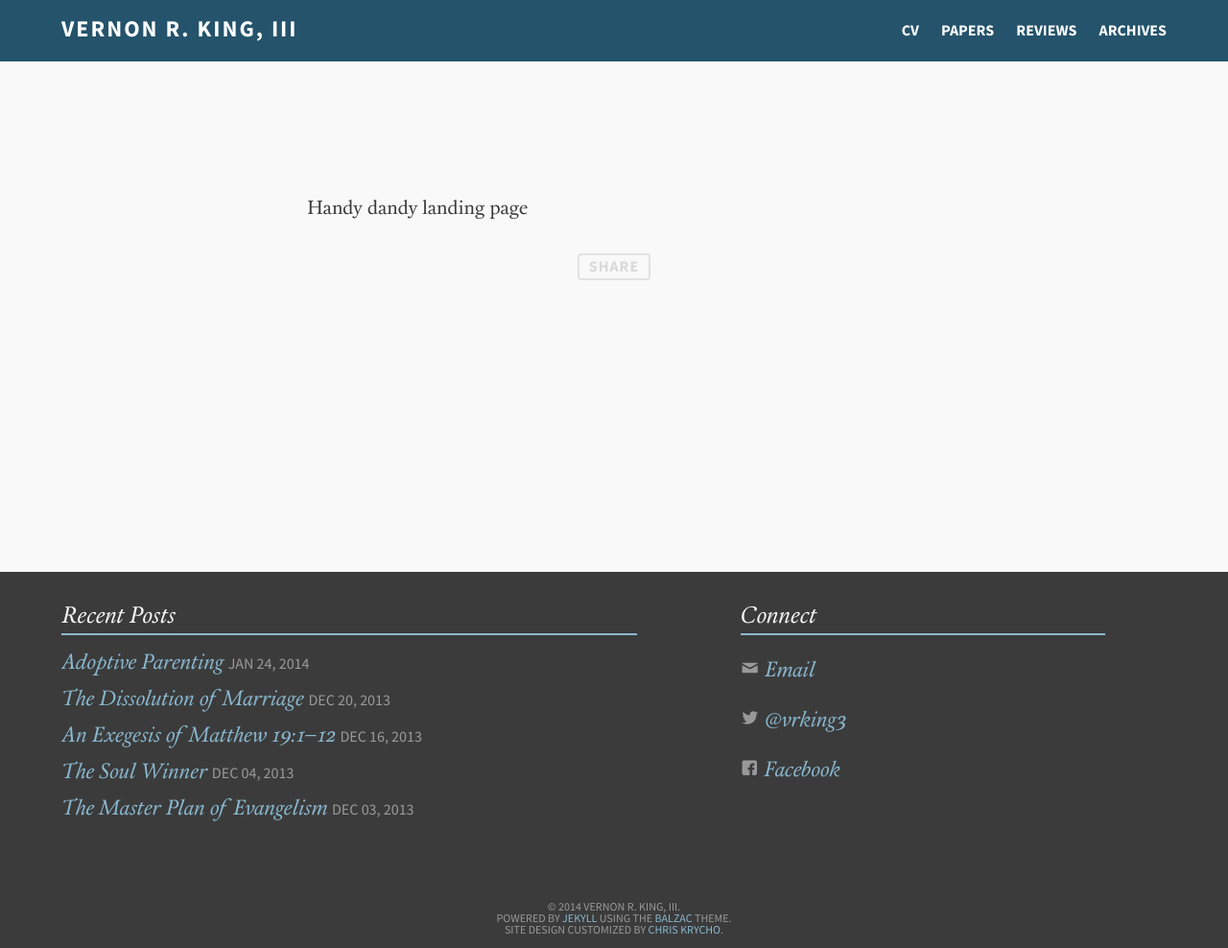
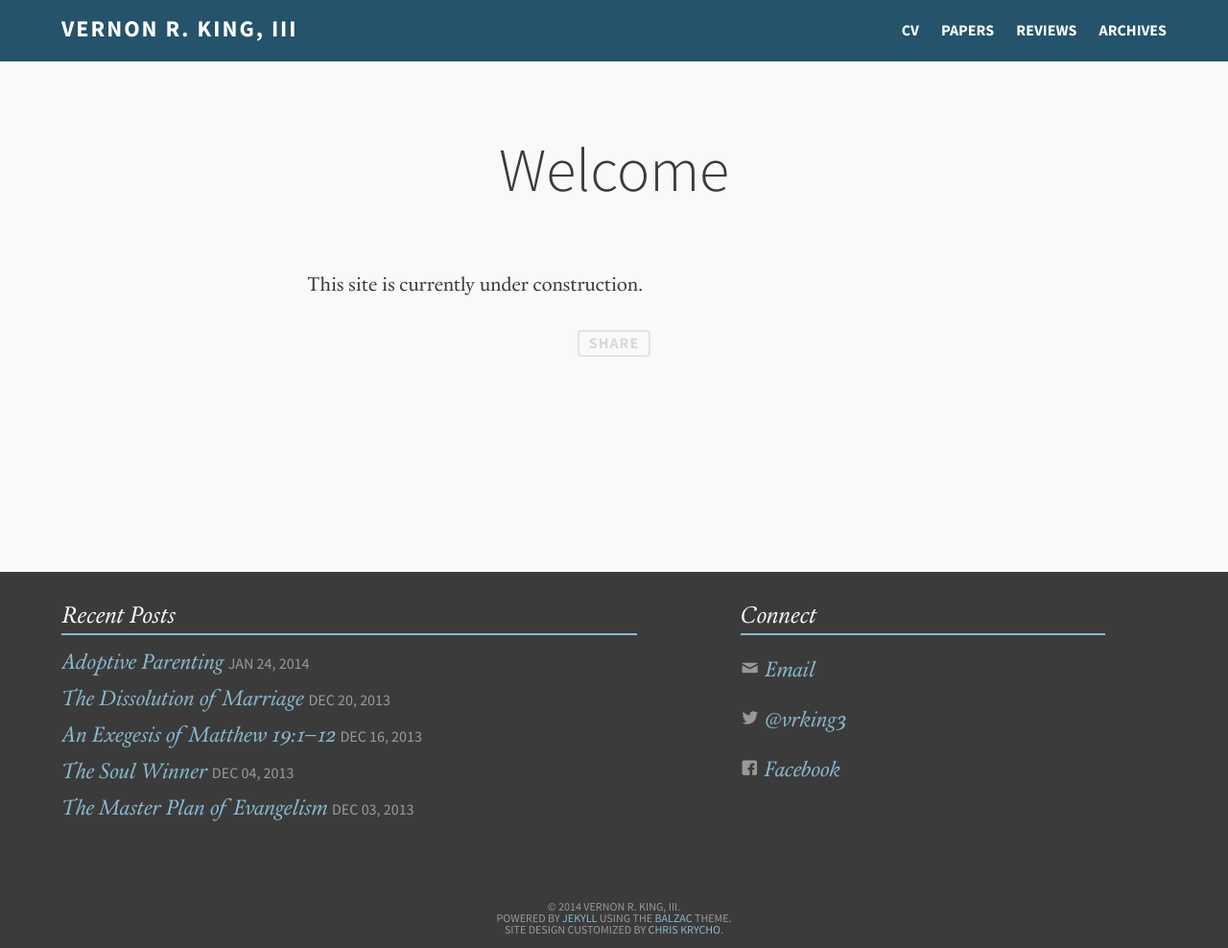
Before and after one commit to snowdj/vernonking.org, a Jekyll site: the page built from pages/index.md, in a window 1280 px wide. Shown: the whole page at 96% size. Built offline with Jekyll 4.4.1, drawn with Linux system fonts in a browser that asks for light colours; comment, search, counter and statistics services are not loaded.

Commit message:
updated landing page message

```diff
--- a/pages/index.md
+++ b/pages/index.md
@@ -1,6 +1,7 @@
 ---
 layout: post
+title: Welcome
 permalink: /
 ---
 
-Handy dandy landing page
+This site is currently under construction.
```
